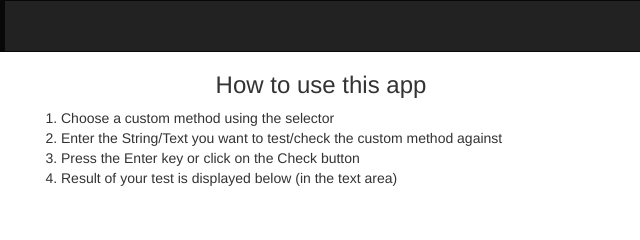
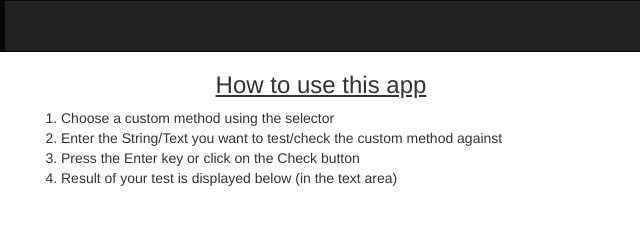
Before and after one commit to andela-aolaniran/checkpoint-2-string-extension, a website: page src/index.html at #!/help in a window 1280 px wide. Shown: the top 240 px of the page, 319-959 px from the left. Drawn offline with nearby package versions, Linux system fonts and the light colour scheme; some packages are replaced by stand-ins of ours.

Commit message:
update help page

```diff
--- a/src/html/help.html
+++ b/src/html/help.html
@@ -18,7 +18,7 @@
   </div>
 </nav>
 <div class="app-container">
-  <h3>How to use this app</h3>
+  <h3><u>How to use this app</u></h3>
   <ol>
     <li>
       Choose a custom method using the selector
```
